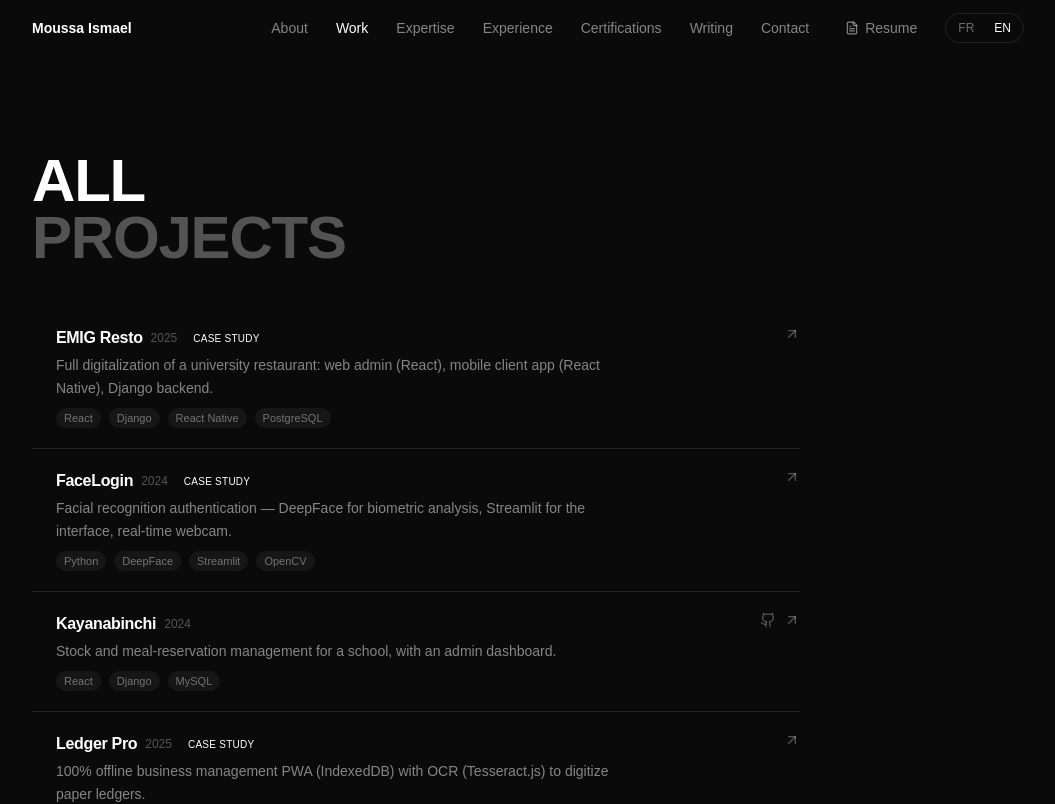
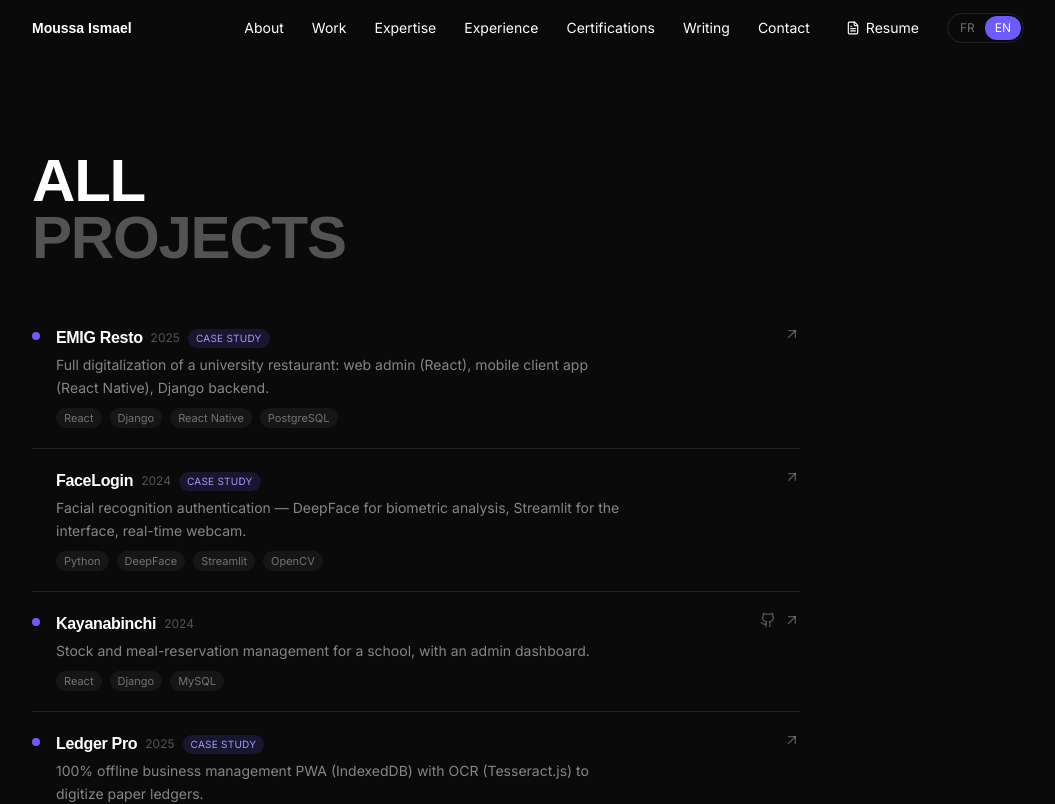
Before and after one commit to Ismail0u/portfolio, a React (Vite) app in the folder portfolio/: page /work in a window 1280 px wide. Shown: the top 804 px of the page, without its empty margins (112-1167 px from the left). Built offline with nearby package versions, Linux system fonts and the light colour scheme.

Commit message:
refactor: migrate design system to Tailwind CSS v4

```diff
--- a/portfolio/src/index.css
+++ b/portfolio/src/index.css
@@ -1,142 +1,424 @@
 /**
  * ============================================
- * PORTFOLIO V3 - DIRECTION SOBRE / SENIOR
+ * PORTFOLIO V5 — SOBER / SENIOR
  * ============================================
- * Fond noir statique, typographie comme moteur
- * visuel, couleur en accent ciblé uniquement.
+ *
+ * Tailwind CSS 4.3+
+ *
  * ============================================
  */
 
-/* ============================================
-   TAILWIND IMPORTS
-   ============================================ */
 @import "tailwindcss";
-@import "tailwindcss/utilities";
 
-/* ============================================
-   GOOGLE FONTS
-   ============================================ */
-@import url('https://fonts.googleapis.com/css2?family=Inter:wght@300;400;500;600;700;800;900&display=swap');
-@import url('https://fonts.googleapis.com/css2?family=Space+Grotesk:wght@400;500;600;700;800&display=swap');
+@import url(
+  "https://fonts.googleapis.com/css2?family=Inter:wght@300;400;500;600;700;800;900&family=Space+Grotesk:wght@400;500;600;700;800&display=swap"
+);
 
-/* ============================================
-   ROOT & BASE
-   ============================================ */
-html {
-  font-family: 'Space Grotesk', 'Inter', -apple-system, sans-serif;
-  scroll-behavior: smooth;
-  overflow-x: hidden;
+
+/* =========================================================
+   01 — THEME VARIABLES
+   ========================================================= */
+
+:root {
+  /* Background */
+  --theme-bg: rgb(250 249 246);
+  --theme-bg-soft: rgb(255 255 255);
+
+  /* Foreground */
+  --theme-fg: rgb(15 15 18);
+  --theme-fg-soft: rgb(98, 98, 104);
+
+  /* Primary accent */
+  --theme-accent: rgb(109 91 255);
+  --theme-accent-soft: rgb(165 151 255);
+  --theme-accent-dim: rgb(76 63 207);
+
+  /* Secondary accent */
+  --theme-accent-2: rgb(192 132 252);
+  --theme-accent-2-soft: rgb(221 179 255);
+  --theme-accent-2-dim: rgb(157 95 224);
+
+  /* Static */
+  --theme-ink: rgb(10 10 10);
+  --theme-paper: rgb(244 241 234);
+
+  color-scheme: light;
 }
 
+
+/* =========================================================
+   02 — DARK THEME
+   ========================================================= */
+
+[data-theme="dark"] {
+  --theme-bg: rgb(10 10 10);
+  --theme-bg-soft: rgb(17 17 19);
+
+  --theme-fg: rgb(255 255 255);
+  --theme-fg-soft: rgb(160 160 170);
+
+  --theme-accent: rgb(109 91 255);
+  --theme-accent-soft: rgb(165 151 255);
+  --theme-accent-dim: rgb(76 63 207);
+
+  --theme-accent-2: rgb(192 132 252);
+  --theme-accent-2-soft: rgb(221 179 255);
+  --theme-accent-2-dim: rgb(157 95 224);
+
+  color-scheme: dark;
+}
+
+
+/* =========================================================
+   03 — TAILWIND CSS 4 THEME
+   ========================================================= */
+
+@theme {
+  /*
+   * Semantic colors
+   */
+
+  --color-bg: var(--theme-bg);
+  --color-bg-soft: var(--theme-bg-soft);
+
+  --color-fg: var(--theme-fg);
+  --color-fg-soft: var(--theme-fg-soft);
+
+  /*
+   * Primary accent
+   */
+
+  --color-accent: var(--theme-accent);
+  --color-accent-soft: var(--theme-accent-soft);
+  --color-accent-dim: var(--theme-accent-dim);
+
+  /*
+   * Secondary accent
+   */
+
+  --color-accent-2: var(--theme-accent-2);
+  --color-accent-2-soft: var(--theme-accent-2-soft);
+  --color-accent-2-dim: var(--theme-accent-2-dim);
+
+  /*
+   * Static colors
+   */
+
+  --color-ink: var(--theme-ink);
+  --color-paper: var(--theme-paper);
+
+  /*
+   * Fonts
+   */
+
+  --font-display: "Space Grotesk", sans-serif;
+  --font-body: "Inter", sans-serif;
+}
+
+
+/* =========================================================
+   04 — BASE
+   ========================================================= */
+
+html {
+  min-height: 100%;
+
+  scroll-behavior: smooth;
+
+  overflow-x: hidden;
+
+  background: var(--theme-bg);
+  color: var(--theme-fg);
+
+  font-family: "Inter", sans-serif;
+
+  text-rendering: optimizeLegibility;
+
+  -webkit-font-smoothing: antialiased;
+  -moz-osx-font-smoothing: grayscale;
+}
+
+
 body {
+  min-height: 100vh;
+
   margin: 0;
   padding: 0;
+
   overflow-x: hidden;
-  background: #0a0a0a;
-  color: #e2e8f0;
-  position: relative;
+
+  background: var(--theme-bg);
+  color: var(--theme-fg);
+
+  font-family: "Inter", sans-serif;
+
+  transition:
+    background-color 200ms ease,
+    color 200ms ease;
 }
 
-/* ============================================
-   PREMIUM ACCENT GLOW (statique, très subtil)
-   ============================================ */
+
+#root {
+  min-height: 100vh;
+}
+
+
+/* =========================================================
+   05 — TYPOGRAPHY
+   ========================================================= */
+
+.font-display {
+  font-family: "Space Grotesk", sans-serif;
+}
+
+.font-body {
+  font-family: "Inter", sans-serif;
+}
+
+h1,h2,h3,h4,h5,h6 {
+  margin: 0;
+  font-family: "Space Grotesk", sans-serif;
+  font-weight: 700;
+  letter-spacing: -0.02em;
+  text-wrap: balance;
+}
+
+p {
+  text-wrap: pretty;
+}
+
+a {
+  color: inherit;
+  text-decoration: none;
+}
+
+
+button,input,textarea,select {
+  font: inherit;
+}
+
+button {
+  cursor: pointer;
+}
+
+
+/* =========================================================
+   06 — BRAND GLOW
+   ========================================================= */
+
 .brand-glow {
   position: relative;
+  isolation: isolate;
 }
+
+
 .brand-glow::before {
-  content: '';
+  content: "";
   position: absolute;
   top: -120px;
   left: 50%;
-  transform: translateX(-50%);
   width: 560px;
   height: 320px;
-  background: radial-gradient(
-    ellipse at center,
-    rgba(109, 91, 255, 0.16) 0%,
-    rgba(192, 132, 252, 0.08) 45%,
-    transparent 75%
-  );
+  transform: translateX(-50%);
+
+  background:
+    radial-gradient(
+      ellipse at center,
+      rgb(var(--theme-accent) / 0.16) 0%,
+      rgb(var(--theme-accent-2) / 0.08) 45%,
+      transparent 75%
+    );
+
   pointer-events: none;
+
   z-index: -1;
 }
 
+
+/* =========================================================
+   07 — BRAND GRADIENT
+   ========================================================= */
+
 .text-gradient-brand {
-  background: linear-gradient(90deg, #a597ff, #c084fc);
+  background:
+    linear-gradient(
+      90deg,
+      #a597ff 0%,
+      #c084fc 100%
+    );
+
   -webkit-background-clip: text;
   background-clip: text;
+
   color: transparent;
 }
 
-/* ============================================
-   TYPOGRAPHIE
-   ============================================ */
-.font-primary {
-  font-family: 'Space Grotesk', sans-serif;
+
+/* =========================================================
+   08 — SURFACES
+   ========================================================= */
+
+.surface-glass {
+  background: color-mix(
+    in srgb,
+    var(--theme-bg-soft) 72%,
+    transparent
+  );
+
+  border: 1px solid
+    color-mix(
+      in srgb,
+      var(--theme-fg) 8%,
+      transparent
+    );
+
+  backdrop-filter: blur(16px);
+  -webkit-backdrop-filter: blur(16px);
 }
 
-h1, h2, h3, h4, h5, h6 {
-  font-family: 'Space Grotesk', sans-serif;
-  font-weight: 700;
-  letter-spacing: -0.02em;
+
+.border-subtle {
+  border-color:
+    color-mix(
+      in srgb,
+      var(--theme-fg) 10%,
+      transparent
+    );
 }
 
-/* ============================================
-   SCROLLBAR (sobre)
-   ============================================ */
+
+/* =========================================================
+   09 — SCROLLBAR
+   ========================================================= */
+
 ::-webkit-scrollbar {
   width: 8px;
   height: 8px;
 }
 
+
 ::-webkit-scrollbar-track {
-  background: #0a0a0a;
+  background: var(--theme-bg);
 }
 
+
 ::-webkit-scrollbar-thumb {
-  background: rgba(255, 255, 255, 0.15);
-  border-radius: 8px;
+  background:
+    color-mix(
+      in srgb,
+      var(--theme-fg) 15%,
+      transparent
+    );
+
+  border-radius: 999px;
+
+  transition: background-color 150ms ease;
 }
 
+
 ::-webkit-scrollbar-thumb:hover {
-  background: rgba(255, 255, 255, 0.25);
+  background:
+    color-mix(
+      in srgb,
+      var(--theme-fg) 28%,
+      transparent
+    );
 }
 
-/* ============================================
-   SÉLECTION DE TEXTE
-   ============================================ */
-::selection {
-  background-color: rgba(109, 91, 255, 0.35);
-  color: #ffffff;
+
+/* Firefox */
+
+* {
+  scrollbar-width: thin;
+  scrollbar-color:
+    color-mix(
+      in srgb,
+      var(--theme-fg) 18%,
+      transparent
+    )
+    var(--theme-bg);
 }
 
-/* ============================================
-   ACCESSIBILITÉ — REDUCED MOTION
-   ============================================ */
+
+/* =========================================================
+   10 — TEXT SELECTION
+   ========================================================= */
+
+::selection {
+  background:
+    color-mix(
+      in srgb,
+      var(--theme-accent) 35%,
+      transparent
+    );
+
+  color: white;
+}
+
+
+::-moz-selection {
+  background:
+    color-mix(
+      in srgb,
+      var(--theme-accent) 35%,
+      transparent
+    );
+
+  color: white;
+}
+
+
+/* =========================================================
+   11 — ACCESSIBILITY / FOCUS
+   ========================================================= */
+
+*:focus-visible {
+  outline: 2px solid var(--theme-accent);
+
+  outline-offset: 3px;
+
+  border-radius: 4px;
+}
+
+
+/* =========================================================
+   12 — REDUCED MOTION
+   ========================================================= */
+
 @media (prefers-reduced-motion: reduce) {
+  html {
+    scroll-behavior: auto;
+  }
+
   *,
   *::before,
   *::after {
     animation-duration: 0.01ms !important;
+
     animation-iteration-count: 1 !important;
+
     transition-duration: 0.01ms !important;
+
+    scroll-behavior: auto !important;
   }
 }
 
-/* ============================================
-   FOCUS STYLES
-   ============================================ */
-*:focus-visible {
-  outline: 2px solid #6d5bff;
-  outline-offset: 2px;
-}
 
-/* ============================================
-   PRINT STYLES
-   ============================================ */
+/* =========================================================
+   13 — PRINT
+   ========================================================= */
+
 @media print {
+  html,
   body {
     background: white !important;
+
     color: black !important;
   }
+
+  * {
+    box-shadow: none !important;
+
+    text-shadow: none !important;
+  }
 }
--- a/portfolio/tailwind.config.js
+++ /dev/null
@@ -1,40 +0,0 @@
-/** @type {import('tailwindcss').Config} */
-export default {
-    content: [
-      "./index.html",
-      "./src/**/*.{js,ts,jsx,tsx}",
-    ],
-    theme: {
-      extend: {
-        colors: {
-          // Fond quasi-noir, unique et statique (pas de gradient animé)
-          ink: {
-            DEFAULT: '#0a0a0a',
-            soft: '#111113',
-            line: 'rgba(255,255,255,0.08)',
-          },
-          // Carte claire (contraste fort avec le fond, seule zone "light" du site)
-          paper: '#f4f1ea',
-          // Accent primaire — indigo électrique
-          accent: {
-            DEFAULT: '#6d5bff',
-            soft: '#a597ff',
-            dim: '#4c3fcf',
-            muted: 'rgba(109, 91, 255, 0.12)',
-          },
-          // Accent secondaire — violet électrique
-          accent2: {
-            DEFAULT: '#c084fc',
-            soft: '#ddb3ff',
-            dim: '#9d5fe0',
-            muted: 'rgba(192, 132, 252, 0.12)',
-          },
-        },
-        fontFamily: {
-          display: ['"Space Grotesk"', 'Inter', 'sans-serif'],
-          body: ['Inter', 'sans-serif'],
-        },
-      },
-    },
-    plugins: [],
-  }
```
